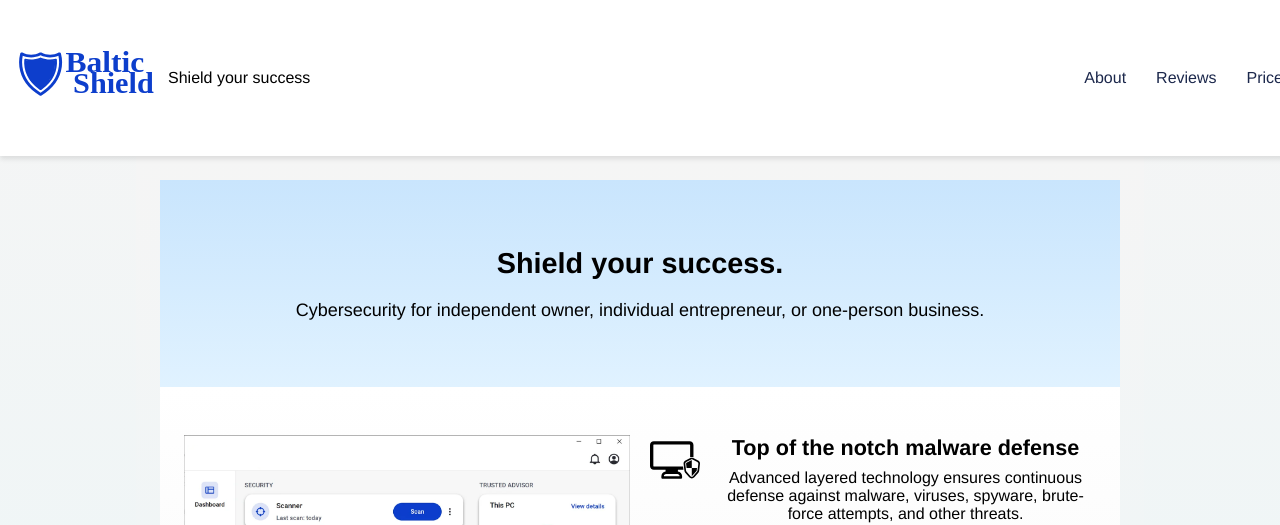
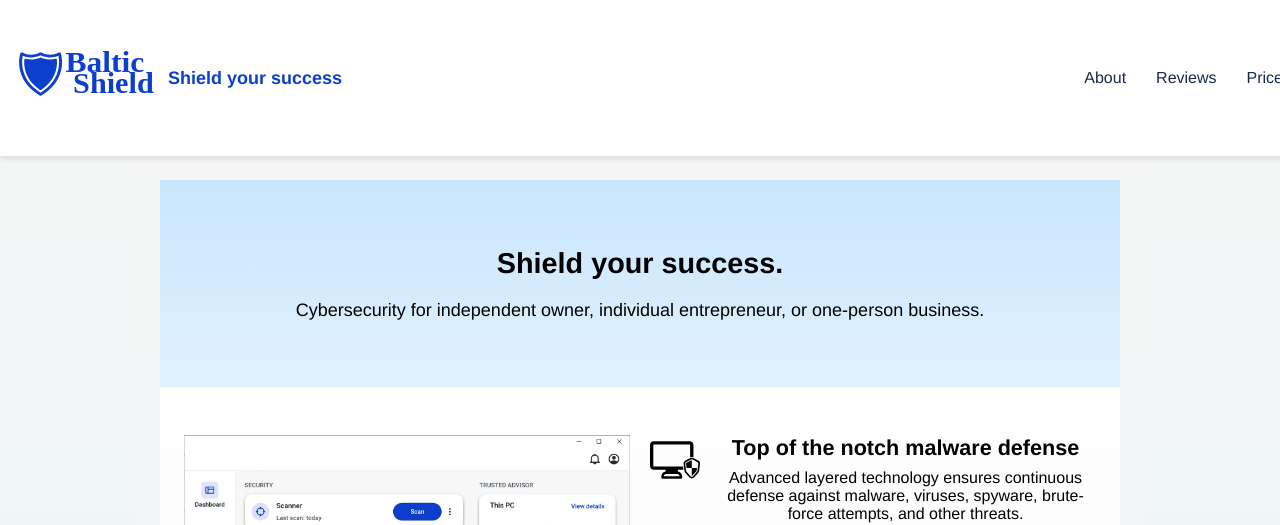
Before and after one commit to Jurka-lfg/Baltic-shield, a plain HTML site: page index.html in a window 1280 px wide. Shown: the top 525 px of the page. Drawn offline with Linux system fonts and the light colour scheme.

Commit message:
Reverted logo text to previuos

```diff
--- a/index.html
+++ b/index.html
@@ -39,11 +39,18 @@
       .navbar .logo {
         display: flex;
         align-items: center;
+        align-items: center;
       }
-      .navbar .logo img {
+      .logo-text {
+        font-size: 18px;
+        font-weight: bold;
+        color: #0d3ecc;
+      }
+      .logo img {
         width: 140px;
         height: auto;
         margin-right: 10px;
+        align-items: center;
       }
       .navbar ul {
         list-style: none;
```
